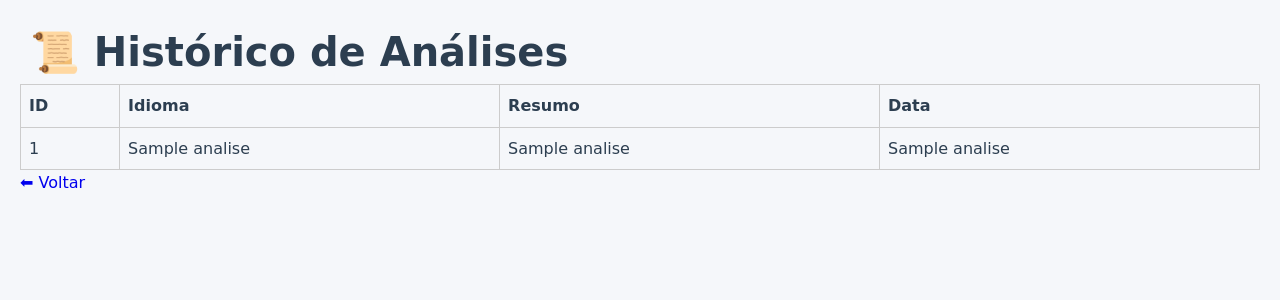
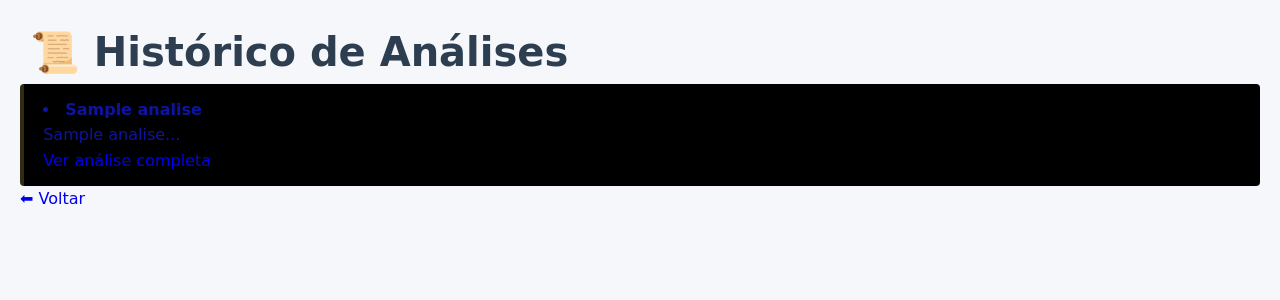
Before and after one commit to paulo807/termos-justos, a Flask app: template templates/historico.html in a window 1280 px wide. Shown: the top 300 px of the page. Run offline with Flask 3, Linux system fonts and the light colour scheme; the template is opened without the code that fills it: most values are stand-ins (such as "Sample title", 1, 10 or a date in 2020).

Commit message:
refinei o historico

```diff
--- a/app.py
+++ b/app.py
@@ -87,6 +87,14 @@ def historico():
     analises = listar_analises()
     return render_template('historico.html', analises=analises)
 
+@app.route('/analise/<int:id>')
+def ver_analise(id):
+    analise = obter_analise(id)
+    if analise:
+        return render_template('analise.html', analise=analise)
+    else:
+        return 'analise nao encontrada', 404
+
 @app.route('/download_pdf')
 def download_pdf():
     response = Response(gerar_pdf(ultimo_texto_destacado, ultimo_abusivas, ultimo_resumo))
--- a/database.py
+++ b/database.py
@@ -36,3 +36,11 @@ def listar_analises():
     resultados = cursor.fetchall()
     conn.close()
     return resultados
+
+def obter_analise(id):
+    conn = sqlite3.connect(DB_NAME)
+    cursor = conn.cursor()
+    cursor.execute('SELECT id, texto, idioma, abusivas, resumo, data FROM analises WHERE id = ?', (id,))
+    resultado = cursor.fetchone()
+    conn.close()
+    return resultado
--- a/templates/historico.html
+++ b/templates/historico.html
@@ -9,26 +9,20 @@
     <h1>📜 Histórico de Análises</h1>
 
 {% if analises %}
-        <table class="tabela-historico">
-            <tr>
-                <th>ID</th>
-                <th>Idioma</th>
-                <th>Resumo</th>
-                <th>Data</th>
-            </tr>
+    <ul>
         {% for analise in analises %}
-            <tr>
-                <td>{{ analise[0] }}</td>
-                <td>{{ analise[1] }}</td>
-                <td>{{ analise[2] }}</td>
-                <td>{{ analise[3] }}</td>
-            </tr>
+        <li>
+            <strong>{{ analise[3] }}</strong> <!-- Data -->
+            <p>{{ analise[2][:500] }}...</p> <!-- Preview do texto -->
+            <a href="{{ url_for('ver_analise', id=analise[0]) }}">Ver análise completa</a>
+        </li>
         {% endfor %}
-        </table>
+    </ul>
 {% else %}
     <p>Nenhuma análise encontrada ainda.</p>
 {% endif %}
 
+
     <p><a href="{{ url_for('index') }}">⬅ Voltar</a></p>
 </body>
 </html>
```
Also changed, not shown: templates/analise.html (added, +15 -0 lines). Lines whose indentation alone changed are shown as unchanged.
